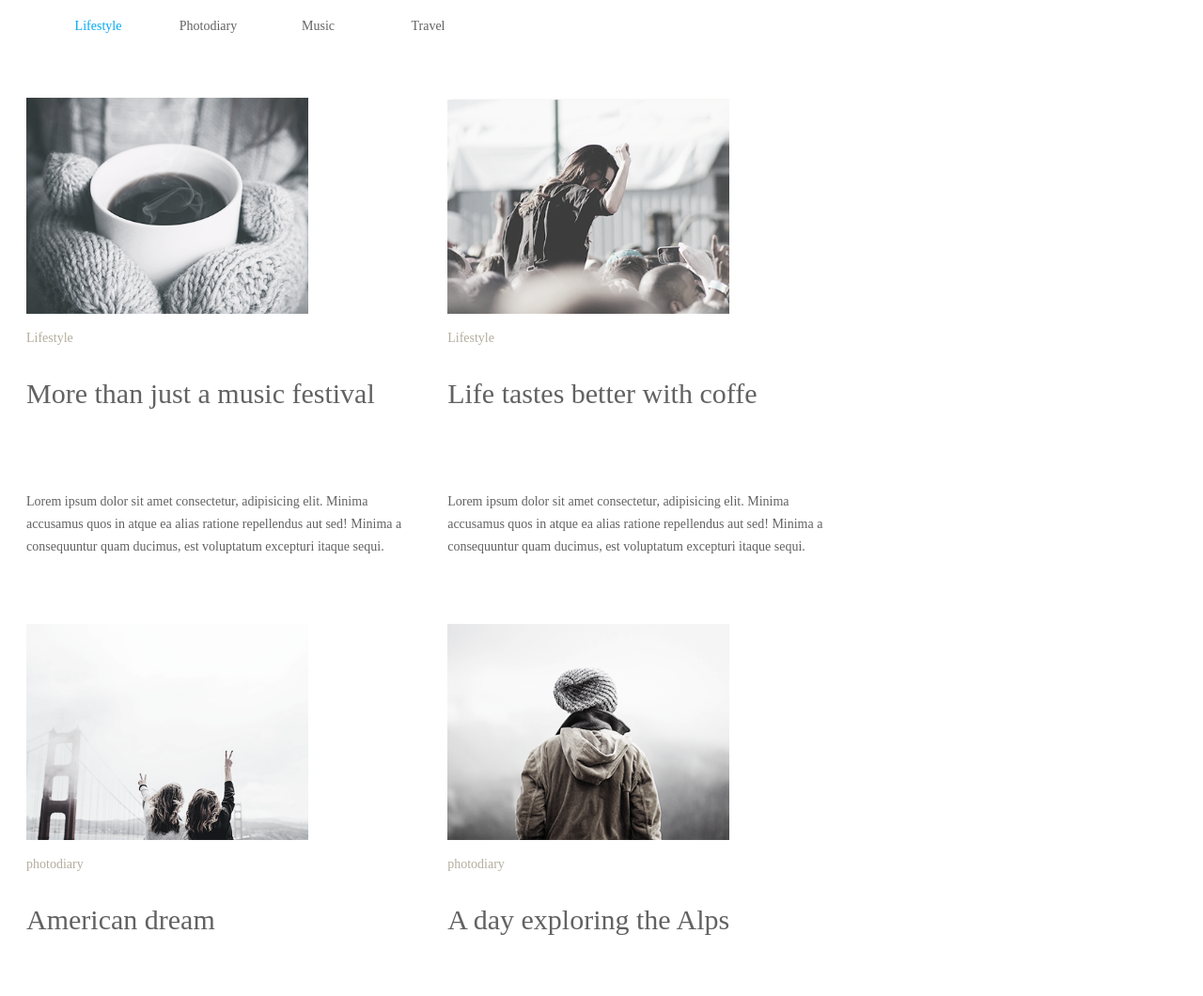
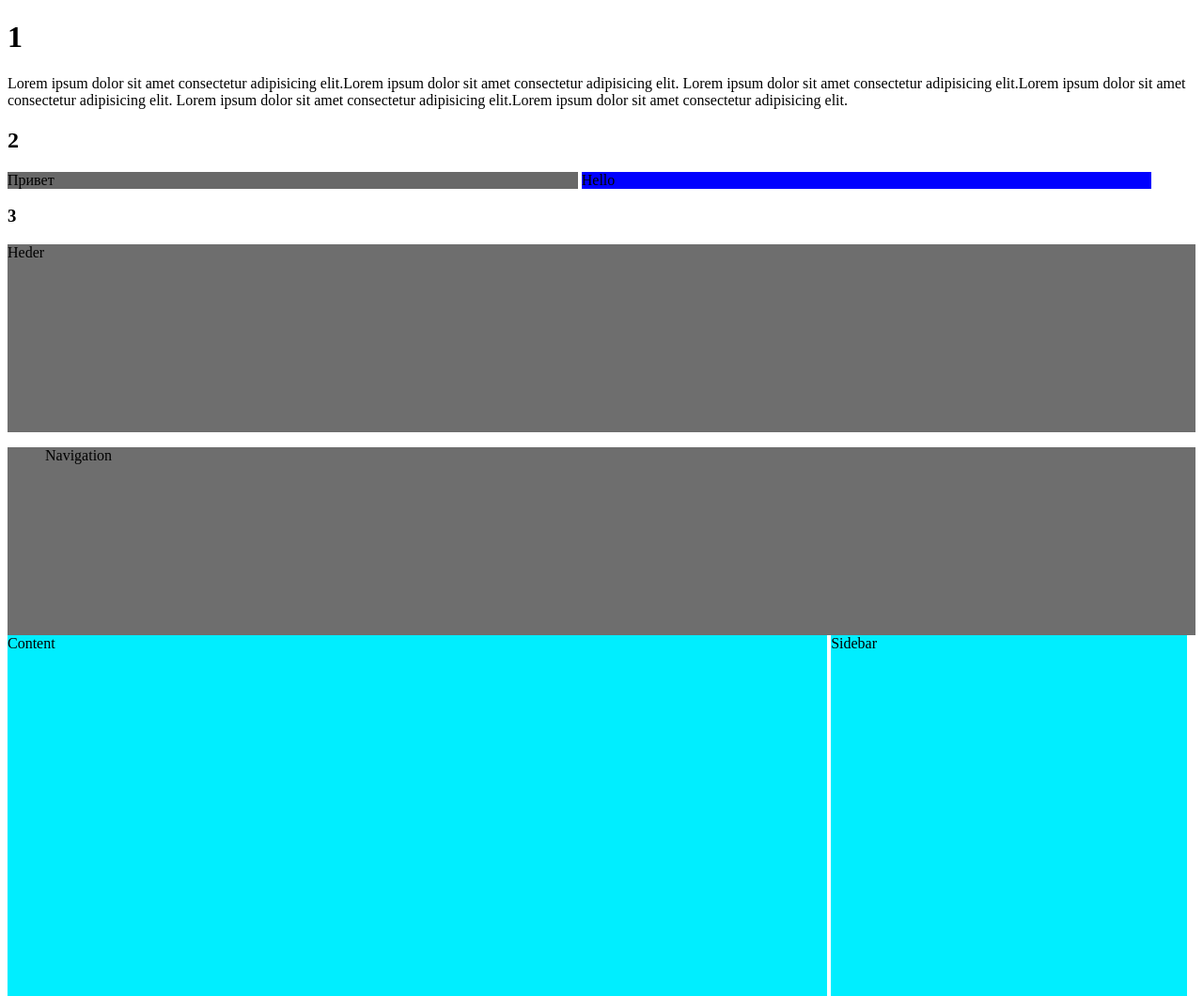
Before and after one commit to AlexsanderMr/Home-work, a plain HTML site: page index.html in a window 1280 px wide. Shown: the top 1060 px of the page at 94% size. Drawn offline with Linux system fonts and the light colour scheme.

Commit message:
Add files via upload

```diff
--- a/index.html
+++ b/index.html
@@ -3,70 +3,44 @@
 
 <head>
     <meta charset="UTF-8">
-    <meta name="viewport" content="width=device-width, initial-scale=1.0">
+    <meta name="viewport" content="width=s, initial-scale=1.0">
     <meta http-equiv="X-UA-Compatible" content="ie=edge">
-    <title>Home work</title>
+    <title>Home Work</title>
     <link rel="stylesheet" href="index2.css">
 </head>
 
 <body>
-<ul>
-    <li class="menu1"><a class="menu1"  href="https://www.google.com/search?q=google&rlz=1C1CHBD_ruUA872UA872&oq=go&aqs=chrome.1.69i57j0l5j69i60l2.1826j0j8&sourceid=chrome&ie=UTF-8">Lifestyle</a></li>
-    <li class="menu2"><a class="menu2" href="https://www.google.com/search?q=google&rlz=1C1CHBD_ruUA872UA872&oq=go&aqs=chrome.1.69i57j0l5j69i60l2.1826j0j8&sourceid=chrome&ie=UTF-8">Photodiary</a></li>
-    <li class="menu2"><a class="menu2" href="https://www.google.com/search?q=google&rlz=1C1CHBD_ruUA872UA872&oq=go&aqs=chrome.1.69i57j0l5j69i60l2.1826j0j8&sourceid=chrome&ie=UTF-8">Music</a></li>
-    <li class="menu2"><a class="menu2" href="https://www.google.com/search?q=google&rlz=1C1CHBD_ruUA872UA872&oq=go&aqs=chrome.1.69i57j0l5j69i60l2.1826j0j8&sourceid=chrome&ie=UTF-8">Travel</a></li>
-</ul>
-
-
-    <div class="block">
-        <img src="./images/sss.png" width="300px" height="230px" alt="">
-        <p class="p2">Lifestyle</p>
-        <h2 class="h2">More than just a music festival</h2>
-        <p class="p1">Lorem ipsum dolor sit amet consectetur, adipisicing elit. Minima accusamus quos in atque ea alias ratione repellendus aut sed! Minima a consequuntur quam ducimus, est voluptatum excepturi itaque sequi.</p>
-    </div>
-
-    <div class="block">
-        <img src="./images/image.png" width="300px" height="230px" alt="">
-        <p class="p2">Lifestyle</p>
-        <h2 class="h2">Life tastes better with coffe</h2>
-        <p class="p1">Lorem ipsum dolor sit amet consectetur, adipisicing elit. Minima accusamus quos in atque ea alias ratione repellendus aut sed! Minima a consequuntur quam ducimus, est voluptatum excepturi itaque sequi.</p>
-    </div>
-
-    <div class="block">
-        <img src="./images/ddd.png" width="300px" height="230px" alt="">
-        <p class="p2">photodiary</p>
-        <h2 class="h2">American dream</h2>
-        <p class="p1">Lorem ipsum, dolor sit amet consectetur adipisicing elit. Ullam ab vel quaerat debitis vitae aspernatur impedit esse velit minima vero. Quos, maiores sed repellat aut a in aspernatur impedit.</p>
-    </div>
-
-
-    <div class="block">
-
-        <img src="./images/jjj.png" width="300px" height="230px" alt="">
-        <p class="p2">photodiary</p>
-        <h2 class="h2">A day exploring the Alps</h2>
-        <p class="p1">Lorem ipsum dolor sit amet consectetur adipisicing elit. Necessitatibus neque nulla ratione. Ad nam, fugit voluptas nobis excepturi sint pariatur, nisi eveniet reiciendis sunt est assumenda laboriosam! Quos, molestiae?</p>
-    </div>
-
-
-    <div class="block">
-        <img src="./images/hbh.png" width="300px" height="230px" alt="">
-        <p class="p2">lifestyle</p>
-        <h2 class="h2">Top 10 song for running</h2>
-        <p class="p1">Lorem ipsum dolor sit amet consectetur adipisicing elit. Ipsa minima sint laborum ut ad magni iste pariatur magnam eum possimus, dolor illo veniam accusamus culpa enim voluptas voluptatum consequuntur.</p>
-    </div>
-
-
-    <div class="block">
-        <img src="./images/saa.png" width="300px" height="230px" alt="">
-        <p class="p2">lifestyle</p>
-        <h2 class="h2">Cold winter days</h2>
-        <p class="p1">Lorem ipsum dolor sit amet consectetur adipisicing elit. Asperiores non quaerat nostrum, odit quam aperiam a quia corporis maxime voluptatibus unde fugit? Saepe quidem molestias sequi reprehenderit fugit dolor?</p>
-    </div>
+    <h1>1</h1>
+    <p class="p">Lorem ipsum dolor sit amet consectetur adipisicing elit.Lorem ipsum dolor sit amet consectetur adipisicing elit. </p>
+    <p class="p">Lorem ipsum dolor sit amet consectetur adipisicing elit.Lorem ipsum dolor sit amet consectetur adipisicing elit. </p>
+    <p class="p">Lorem ipsum dolor sit amet consectetur adipisicing elit.Lorem ipsum dolor sit amet consectetur adipisicing elit. </p>
+   <!-- Если большой текст то переносится на следующую строку  -->
+   <h2>2</h2>
+<div  class="div1">Привет</div>
+<div class="div2">Hello</div>
+<!-- они стали на одной строчке и они занимают по 48% ширины родителя -->
+<h3>3</h3>
+<div class="heder"><Header>Heder</Header></div>
+<div class="navigation"><menu>Navigation<menu></div>
+<div class="content">Content</div>
+<div class="sidebar">Sidebar</div>
+<div class="footer"><footer>Footer</footer></div>
 
 
 
-    <div><button class="button">Load more</button></div>
+
+
+
+
+
+
+
+
+
+
+
+
+
 
 </body>
 
--- a/index2.css
+++ b/index2.css
@@ -1,74 +1,42 @@
-.block {
+.p{
 
+    display:inline;
+}
+.div1{
+display: inline-block;
+background-color: rgb(104, 104, 104);
+width: 48%;
+}
+.div2{
     display: inline-block;
-    width: 30%;
-    margin-right: 25px;
-    margin-top: 10px;
-    padding: 20px;
-
-}
-a {
-    text-decoration: none;
-}
-.block img {
-    object-fit: cover;
-    max-width: 100%;
-
-}
-.button{
-    font-size: 20px;
-line-height: 24px;
-color: #626262;
-font-family: "Playfair Display";
-font-weight: 400;
-
-}
-.h2{
-    width: 420px;
-    height: 95px;
-    font-size: 30px;
-    color: #626262;
-    font-family: "Playfair Display";
-    font-weight: 400;
-
-}
-.p2{
-    width: 408px;
-    height: 25px;
-    font-size: 14px;
-    color: #b4ad9e;
-    font-family: "Ubuntu";
-    font-weight: 300;
-
-}
-.p1{
-    width: 420px;
-height: 78px;
-font-size: 14px;
-line-height: 24px;
-color: #626262;
-font-family: "Playfair Display";
-font-weight: 400;
-}
-.menu1{
-    display: inline-block;
-    width: 113px;
-height: 42px;
-font-size: 14px;
-line-height: 24px;
-color: #03a9f4;
-font-family: "Playfair Display";
-font-weight: 400;
-text-align: center;
-}
-.menu2{
-    display: inline-block;
-    width: 113px;
-    height: 42px;
-    font-size: 14px;
-    line-height: 24px;
-    color: #626262;
-    font-family: "Playfair Display";
-    font-weight: 400;
-    text-align: center;
-}
+    background-color: blue;
+    width: 48%;
+    }
+    .heder{
+width: 100%;
+height: 200px;
+background-color: rgb(110, 110, 110);
+    }
+    .navigation{
+width: 100%;
+height: 200px;
+background-color: rgb(110, 110, 110);
+    }
+    .content{
+width: 69%;
+height: 700px;
+display: inline-block;
+background-color: rgb(0, 238, 255);
+    }
+    .sidebar{
+width: 30%;
+height: 700px;
+display: inline-block;
+background-color: rgb(0, 238, 255);
+    }
+    .footer{
+width: 100%;
+height: 200px;
+background-color: black;
+color: white;
+    }
--- /dev/null
+++ b/index4.css
@@ -0,0 +1,30 @@
+.div1{
+display: block;
+margin-top: 20px;
+margin-left: 30px;
+}
+.div2{
+display: inline-block;
+margin-top: 20px;
+margin-left: 30px;
+}
+.div3{
+display: inline;
+margin-top: 20px;
+margin-left: 30px;
+}
+.div4{
+margin-bottom: 60px;
+display: block;
+}
+.div5{
+    display: block;
+    margin-top: 40px;
+}
+.block{
+display: block;
+}
+.secondBlock{
+    margin-top: 30px;
+    display: block;
+}
```
Also changed, not shown: index3.html (added, +60 -0 lines).
